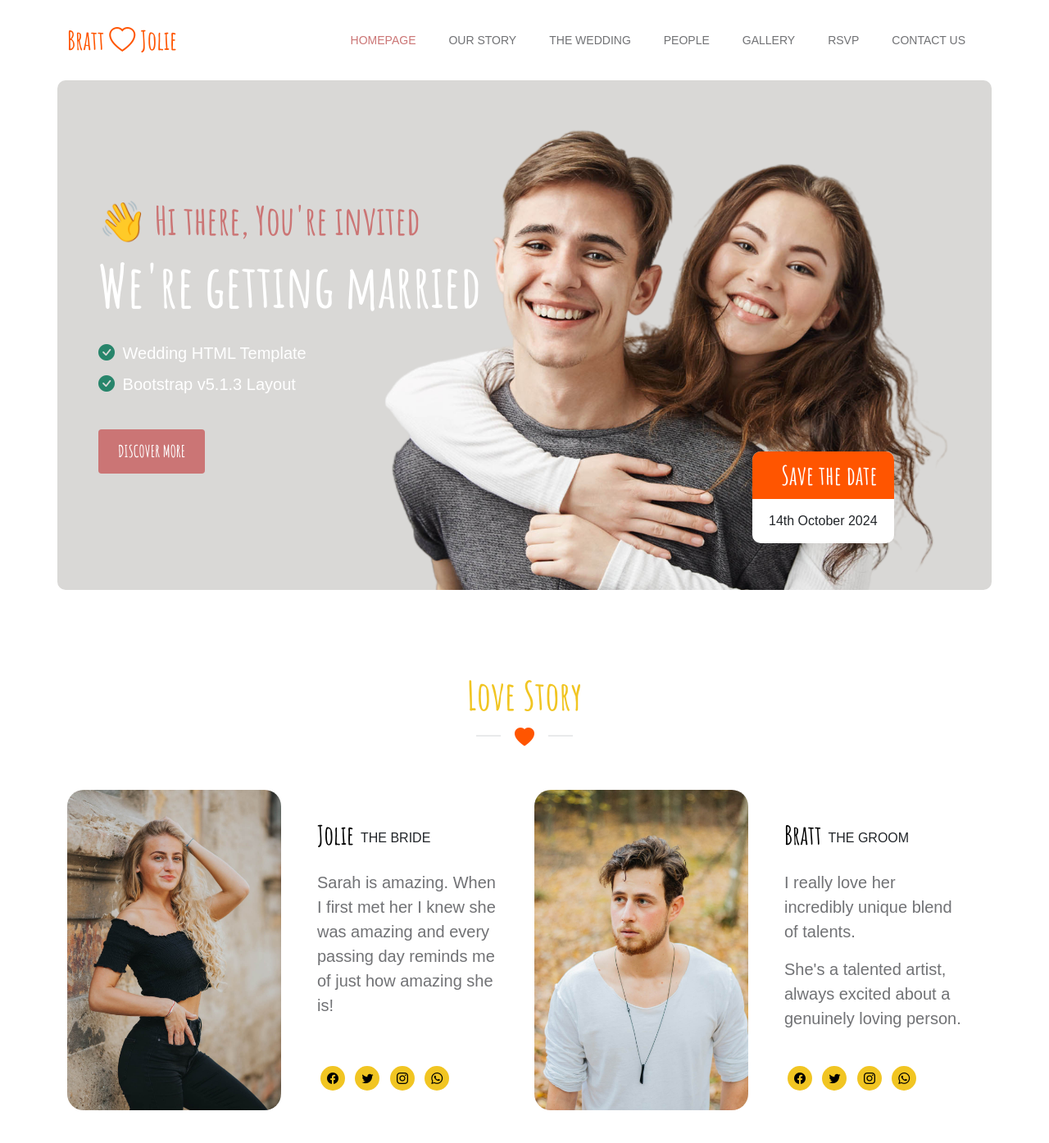
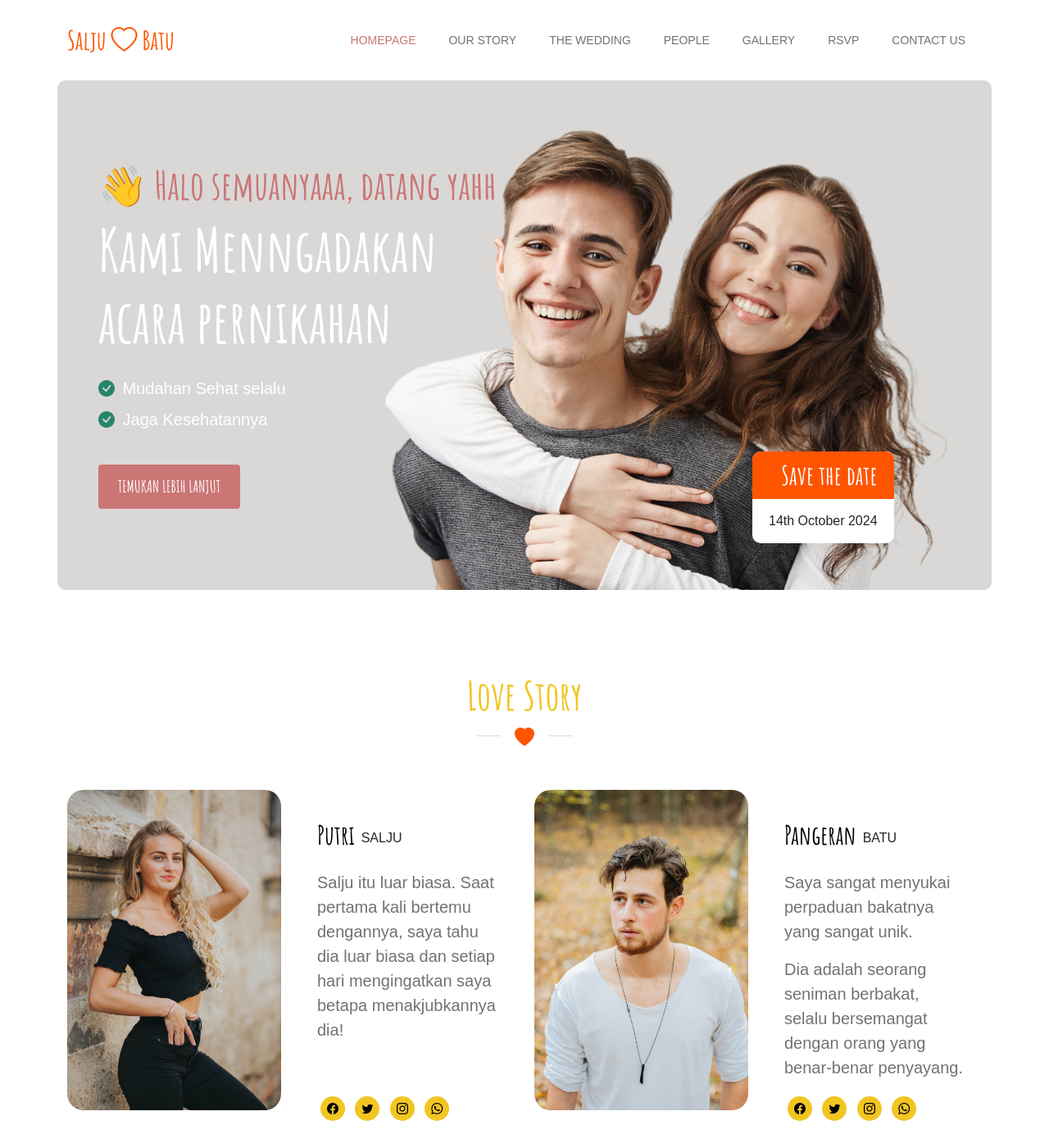
Before and after one commit to Xinxkanaeru/undanganweb, a plain HTML site: page index.html in a window 1280 px wide. Shown: the top 1395 px of the page at 82% size. Drawn offline with Linux system fonts and the light colour scheme.

Commit message:
index.html

```diff
--- a/index.html
+++ b/index.html
@@ -55,9 +55,9 @@ Free Bootstrap 5 HTML Template
                 </button>
 
                 <a href="index.html" class="navbar-brand mx-auto mx-lg-0">
-                    <span>Bratt</span>
+                    <span>Salju</span>
                     <i class="bi-heart brand-icon"></i>
-                    <span>Jolie</span>
+                    <span>Batu</span>
                 </a>
 
                 <div class="collapse navbar-collapse" id="navbarNav">
@@ -102,21 +102,21 @@ Free Bootstrap 5 HTML Template
                     <div class="row h-100">
 
                         <div class="col-lg-6 col-12 my-auto">
-                            <h2>👋 Hi there, You're invited</h2>
+                            <h2>👋 Halo semuanyaaa, datang yahh</h2>
 
-                            <h1 class="text-white hero-title mb-4">We're getting married</h1>
+                            <h1 class="text-white hero-title mb-4">Kami Menngadakan acara pernikahan</h1>
 
                             <p class="text-white mb-2">
                                 <i class="bi-check-circle-fill custom-icon me-1"></i>
-                                Wedding HTML Template
+                                Mudahan Sehat selalu
                             </p>
 
                             <p class="text-white">
                                 <i class="bi-check-circle-fill custom-icon me-1"></i>
-                                Bootstrap v5.1.3 Layout
+                                Jaga Kesehatannya
                             </p>
 
-                            <a href="#section_2" class="custom-link custom-btn btn mt-4">Discover More</a>
+                            <a href="#section_2" class="custom-link custom-btn btn mt-4">Temukan Lebih Lanjut</a>
                         </div>
 
                         <div class="col-lg-3 col-12 save-the-date-wrap mt-auto ms-lg-auto">
@@ -159,12 +159,12 @@ Free Bootstrap 5 HTML Template
                         <div class="col-lg-3 col-12">
                             <div class="about-info-wrap d-flex flex-column">
                                 <div class="about-info-title d-flex align-items-center my-3">
-                                    <h4>Jolie</h4>
+                                    <h4>Putri</h4>
 
-                                    <span class="about-tag ms-2">The Bride</span>
+                                    <span class="about-tag ms-2">Salju</span>
                                 </div>
 
-                                <p>Sarah is amazing. When I first met her I knew she was amazing and every passing day reminds me of just how amazing she is!</p>
+                                <p>Salju itu luar biasa. Saat pertama kali bertemu dengannya, saya tahu dia luar biasa dan setiap hari mengingatkan saya betapa menakjubkannya dia!</p>
 
                                 <div class="social-icon-wrap mt-auto">
                                     <ul class="social-icon ms-auto">
@@ -189,14 +189,14 @@ Free Bootstrap 5 HTML Template
                         <div class="col-lg-3 col-12">
                             <div class="about-info-wrap d-flex flex-column">
                                 <div class="about-info-title d-flex align-items-center my-3">
-                                    <h4>Bratt</h4>
+                                    <h4>Pangeran</h4>
 
-                                    <span class="about-tag ms-2">The Groom</span>
+                                    <span class="about-tag ms-2">Batu</span>
                                 </div>
 
-                                <p>I really love her incredibly unique blend of talents.</p>
+                                <p>Saya sangat menyukai perpaduan bakatnya yang sangat unik.</p>
 
-                                <p>She's a talented artist, always excited about a genuinely loving person.</p>
+                                <p>Dia adalah seorang seniman berbakat, selalu bersemangat dengan orang yang benar-benar penyayang.</p>
 
                                 <div class="social-icon-wrap mt-auto">
                                     <ul class="social-icon ms-auto">
@@ -242,7 +242,7 @@ Free Bootstrap 5 HTML Template
 
                                 <p class="mb-2">
                                     <i class="bi-geo-alt me-1"></i>
-                                    5th Avenue at, Central Park S
+                                    Musholla Al-Ihsan MJF9+PGF, Jl. Merpati, Kuripan, Kec. Banjarmasin Tim., Kota Banjarmasin, Kalimantan Selatan 70236
                                 </p>
 
                                 <p>
@@ -262,7 +262,7 @@ Free Bootstrap 5 HTML Template
 
                                 <p class="mb-2">
                                     <i class="bi-geo-alt me-1"></i>
-                                    5th Avenue at, Central Park S
+                                    Musholla Al-Ihsan MJF9+PGF, Jl. Merpati, Kuripan, Kec. Banjarmasin Tim., Kota Banjarmasin, Kalimantan Selatan 70236
                                 </p>
 
                                 <p>
@@ -273,14 +273,14 @@ Free Bootstrap 5 HTML Template
                         </div>
 
                         <div class="col-lg-4 col-md-6 col-12 d-flex flex-column">
-                            <iframe class="google-map" src="https://www.google.com/maps/embed?pb=!1m18!1m12!1m3!1d8046.475092226252!2d-73.9752829999323!3d40.766655075110314!2m3!1f0!2f0!3f0!3m2!1i1024!2i768!4f13.1!3m3!1m2!1s0x89c258f07d5da561%3A0x61f6aa300ba8339d!2sThe%20Plaza!5e1!3m2!1sen!2ssg!4v1662129560604!5m2!1sen!2ssg" width="100%" height="310" allowfullscreen="" loading="lazy"></iframe>
+                            <iframe class="google-map" src="https://maps.app.goo.gl/m16LrmBNZJb1Novg7" width="100%" height="310" allowfullscreen="" loading="lazy"></iframe>
 
                             <div class="section-block">
-                                <h3 class="my-3">Location</h3>
+                                <h3 class="my-3">Lokasi</h3>
 
                                 <p class="mb-2">
                                     <i class="bi-geo-alt me-1"></i>
-                                    5th Avenue at, Central Park S, New York, NY 10019, United States
+                                    Musholla Al-Ihsan MJF9+PGF, Jl. Merpati, Kuripan, Kec. Banjarmasin Tim., Kota Banjarmasin, Kalimantan Selatan 70236
                                 </p>
                             </div>
                         </div>
@@ -295,7 +295,7 @@ Free Bootstrap 5 HTML Template
 
                         <div class="col-lg-12 col-12">
                             <div class="section-title-wrap mb-5">
-                                <h2 class="section-title">Groomsmen & Bridesmaid</h2>
+                                <h2 class="section-title">Penggiring Pengantin Pria & Penggiring Pengantin Wanita</h2>
 
                                 <div class="section-title-bottom">
                                     <span class="section-title-line"></span>
@@ -309,11 +309,11 @@ Free Bootstrap 5 HTML Template
                             <nav>
                                 <div class="nav nav-tabs flex-lg-column align-items-baseline" id="nav-tab" role="tablist">
                                     <button class="nav-link active" id="nav-groomsmen-tab" data-bs-toggle="tab" data-bs-target="#nav-groomsmen" type="button" role="tab" aria-controls="nav-groomsmen" aria-selected="true">
-                                        <h3>Groom Side</h3>
+                                        <h3>Penggiring Pengantin Pria</h3>
                                     </button>
 
                                     <button class="nav-link" id="nav-bridesmaid-tab" data-bs-toggle="tab" data-bs-target="#nav-bridesmaid" type="button" role="tab" aria-controls="nav-bridesmaid" aria-selected="false">
-                                        <h3>Bride Side</h3>
+                                        <h3>Penggiring Pengantin Wanita</h3>
                                     </button>
                                 </div>
                             </nav>
@@ -513,7 +513,7 @@ Free Bootstrap 5 HTML Template
                                     </div>
                                 </div>
 
-                                <h5 class="mb-4">Will you attend? <span class="text-muted">Please reserve before March 2th, 2022</span></h5>
+                                <h5 class="mb-4">Apakah Anda akan hadir? <span class="text-muted">Harap melakukan reservasi sebelum tanggal 2 Maret 2022</span></h5>
 
                                 <form class="custom-form rsvp-form" role="form">
                                     <div class="row">
@@ -607,7 +607,7 @@ Free Bootstrap 5 HTML Template
                             </ul>
 
                             <p class="copyright-text mt-3 mb-0">Copyright © 2036 Wedding Lite Co., Ltd.
-                            <br> Design: <a href="https://www.tooplate.com" target="_parent">Tooplate</a></p>
+                            <br> Design: <a href="https://www.tooplate.com" target="_parent">@eyfendy_</a></p>
                         </div>
 
                     </div>
@@ -622,9 +622,9 @@ Free Bootstrap 5 HTML Template
 
                     <div class="col-lg-3 col-12 mx-auto">
                         <a href="index.html" class="navbar-brand mx-auto mx-lg-0">
-                            <span>Bratt</span>
+                            <span>Salju</span>
                             <i class="bi-heart brand-icon"></i>
-                            <span>Jolie</span>
+                            <span>Batu</span>
                         </a>
                     </div>
 
```
